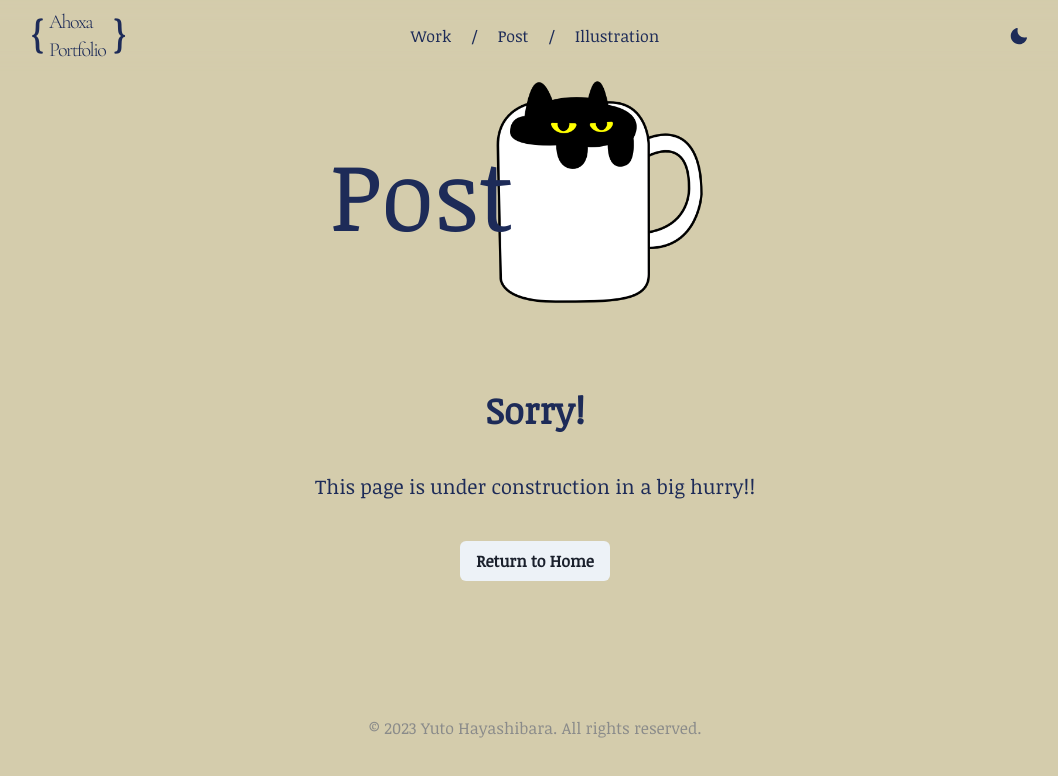
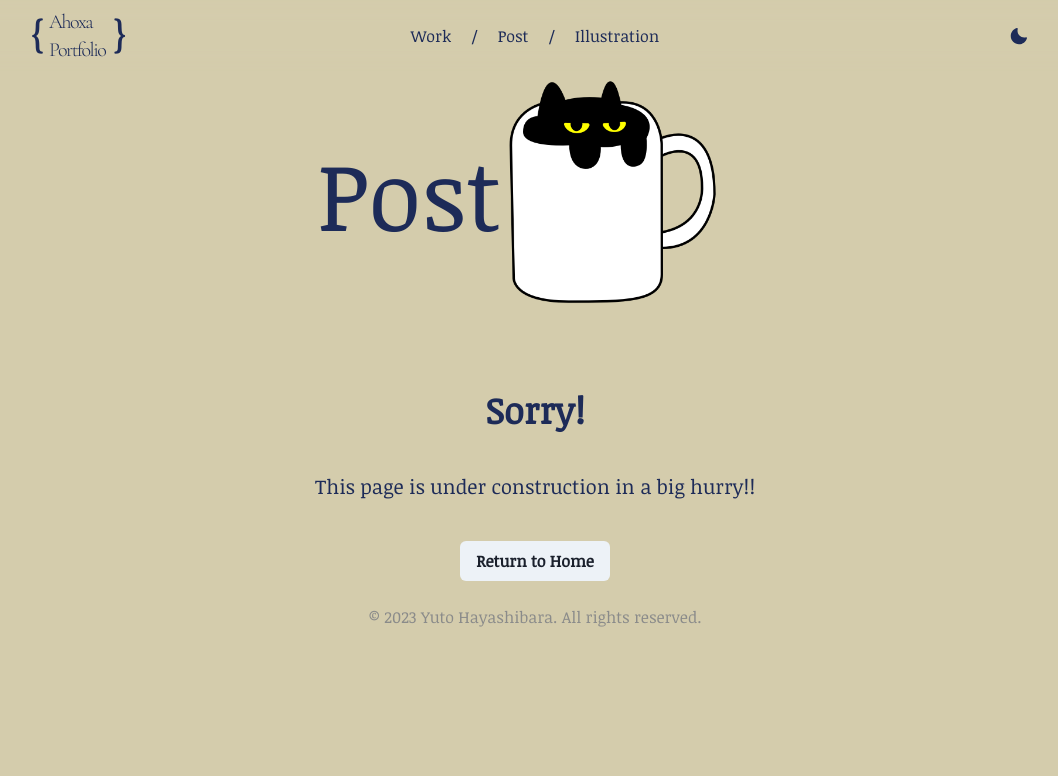
Before and after one commit to Ahoxa/MyPortfolio, a Next.js app: page /post in a window 1280 px wide. Shown: the top 776 px of the page, without its empty margins (105-1163 px from the left). Built offline with nearby package versions, Linux system fonts and the light colour scheme; a web font is replaced by a local one.

Commit message:
add transition animation

```diff
--- a/components/common/motionBox.js
+++ b/components/common/motionBox.js
@@ -6,12 +6,13 @@ const StyledDiv = chakra(motion.div, {
     isValidMotionProp(prop) || shouldForwardProp(prop),
 });
 
-const MotionBox = ({ children, delay = 0 }) => {
+const MotionBox = ({ children }) => {
   return (
     <StyledDiv
       initial={{ opacity: 0, y: 10 }}
       animate={{ opacity: 1, y: 0 }}
-      transition={{ duration: 0.8, delay }}
+      exit={{ opacity: 0, y: 10, transition: { duration: 0.8, delay: 0.4 } }}
+      transition={{ duration: 0.8, delay: 0.4 }}
     >
       {children}
     </StyledDiv>
--- a/components/footer.js
+++ b/components/footer.js
@@ -2,7 +2,7 @@ import { Box } from "@chakra-ui/react";
 
 const Footer = () => {
   return (
-    <Box as="footer" position="absolute" bottom={-10} width="100%" align="center" opacity={0.4} fontSize="md">
+    <Box as="footer" align="center" opacity={0.4} fontSize="md" mt="3vh">
       &copy; {new Date().getFullYear()} Yuto Hayashibara. All rights reserved.
     </Box>
   );
--- a/pages/_app.js
+++ b/pages/_app.js
@@ -1,13 +1,33 @@
-import React from "react";
 import { ChakraProvider } from "@chakra-ui/react";
 import theme from "../lib/theme";
 import Main from "../components/layouts/main";
+import { AnimatePresence } from "framer-motion";
+
+if (typeof window !== "undefined") {
+  window.history.scrollRestoration = "manual";
+}
 
 const Page = ({ Component, pageProps, router }) => {
   return (
     <ChakraProvider theme={theme}>
       <Main router={router}>
-        <Component {...pageProps} key={router.route} />
+        <AnimatePresence
+          mode="wait"
+          initial={true}
+          onExitComplete={() => {
+            if (typeof window !== "undefined") {
+              window.scrollTo({ top: 0 });
+            }
+          }}
+        >
+            <Component
+              {...pageProps}
+              key={router.route}
+              onExitComplete={() => {
+                if (typeof window !== "undefined") window.scrollTo({ top: 0 });
+              }}
+            />
+        </AnimatePresence>
       </Main>
     </ChakraProvider>
   );
--- a/pages/illust.js
+++ b/pages/illust.js
@@ -1,4 +1,5 @@
 import NextLink from "next/link";
+import MotionBox from "../components/common/motionBox";
 import { Container, Box, Heading, Text, Button } from "@chakra-ui/react";
 import HeadingImg from "../components/common/headingImg";
 
@@ -6,6 +7,7 @@ import CupJitoneko from "../public/post/jitoneko_cup.svg";
 
 const Illust = () => {
   return (
+    <MotionBox>
       <Container pt={10} maxW="60vw">
         <HeadingImg title="Illustration" img={CupJitoneko} alt="cat in a cup" />
         <Box textAlign="center" mt={10}>
@@ -20,6 +22,7 @@ const Illust = () => {
           </Text>
         </Box>
       </Container>
+    </MotionBox>
   );
 };
 
--- a/pages/post.js
+++ b/pages/post.js
@@ -1,4 +1,5 @@
 import NextLink from "next/link";
+import MotionBox from "../components/common/motionBox";
 import { Container, Box, Heading, Text, Button } from "@chakra-ui/react";
 import HeadingImg from "../components/common/headingImg";
 
@@ -6,7 +7,8 @@ import CupJitoneko from "../public/post/jitoneko_cup.svg";
 
 const Post = () => {
   return (
-    <Container pt={10} maxW="60vw">
+    <MotionBox>
+      <Container pt={10} maxW="60vw">
       <HeadingImg title="Post" img={CupJitoneko} alt="cat in a cup" />
       <Box textAlign="center" mt={10}>
         <Heading p={10}>Sorry!</Heading>
@@ -20,6 +22,8 @@ const Post = () => {
         </Text>
       </Box>
     </Container>
+    </MotionBox>
+
   );
 };
 
```
Also changed, not shown: pages/index.js (+6 -14 lines), pages/work.js (+9 -11 lines), pages/work/ebisu.js (+5 -2 lines), pages/work/pomoflow.js (+6 -3 lines). Lines whose indentation alone changed are shown as unchanged.
